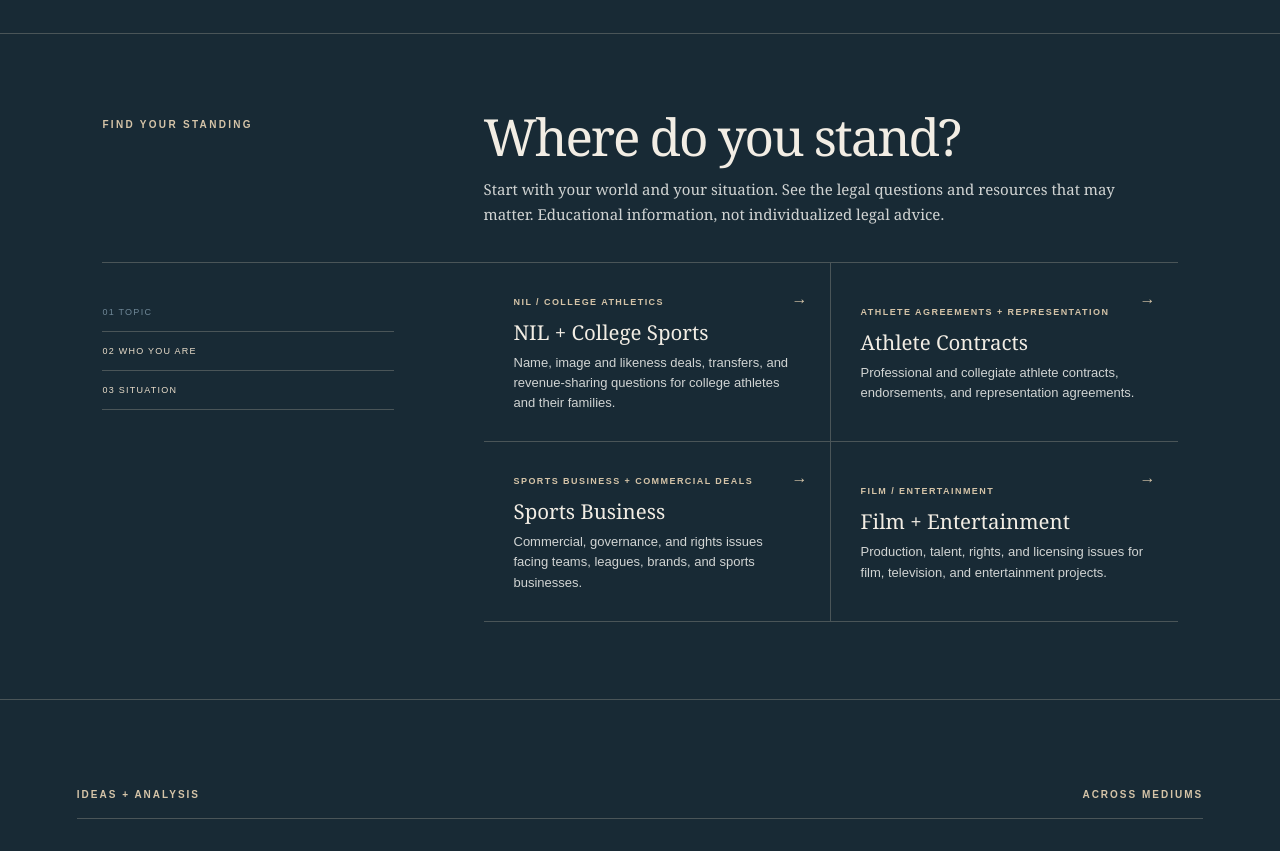
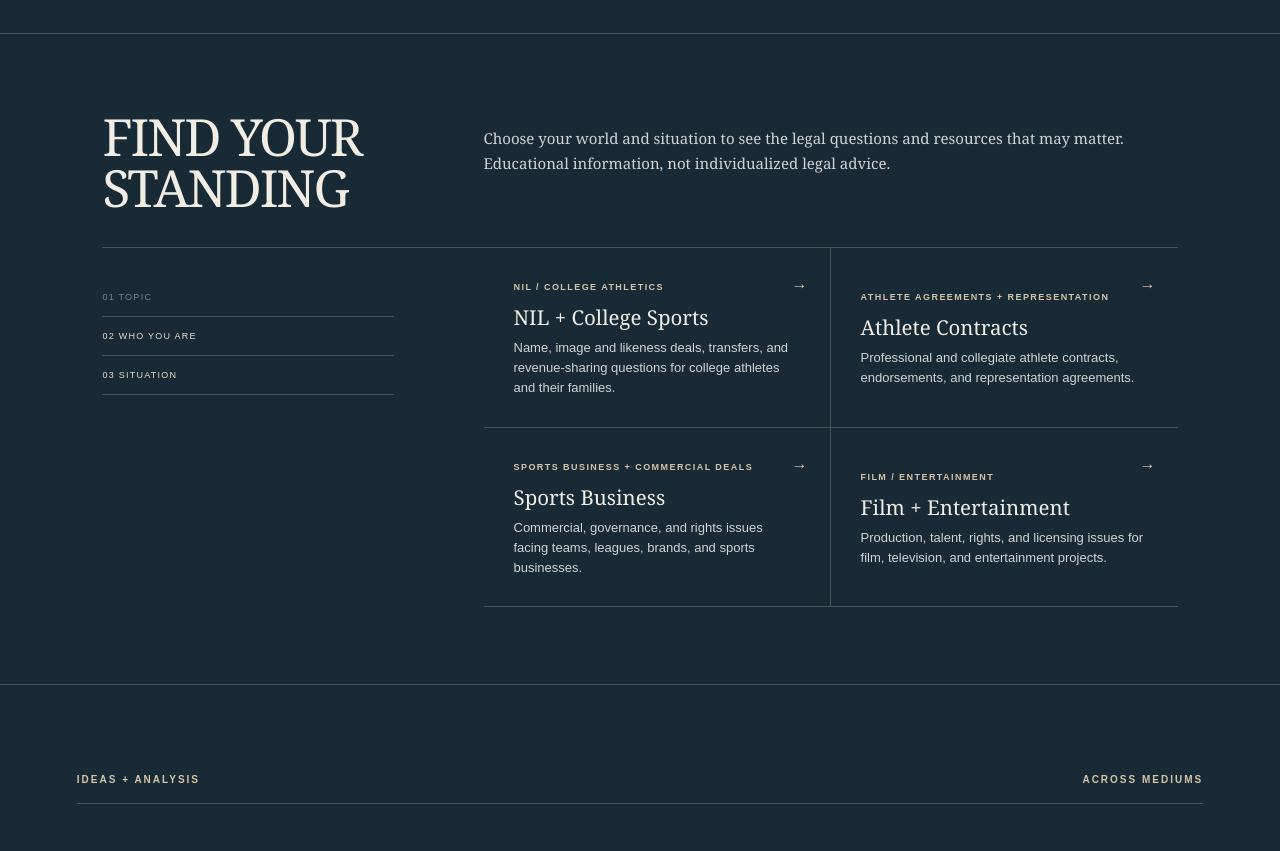
Before and after one commit to alexkaglew-ux/legal-audit, a React (Vite) app: page / in a window 1280 px wide. Shown: the part 1160-2011 px from the top of the page. Built offline with nearby package versions, Linux system fonts and the light colour scheme.

Commit message:
Compact Find Your Standing introduction

```diff
--- a/src/components/IssueExplorer.jsx
+++ b/src/components/IssueExplorer.jsx
@@ -10,7 +10,7 @@ export default function IssueExplorer(){
  const selectPersona=id=>{setPersonaId(id);setIssueId(null)};
  const step=!path?1:!personaId?2:3;
  return <section className="issue-explorer section" id="issue-explorer" aria-labelledby="explorer-heading">
-   <div className="explorer-intro"><p className="eyebrow">FIND YOUR STANDING</p><h2 id="explorer-heading">Where do you stand?</h2><p className="explorer-deck">Start with your world and your situation. See the legal questions and resources that may matter. Educational information, not individualized legal advice.</p></div>
+   <div className="explorer-intro"><h2 className="eyebrow" id="explorer-heading">FIND YOUR STANDING</h2><p className="explorer-deck">Choose your world and situation to see the legal questions and resources that may matter. Educational information, not individualized legal advice.</p></div>
    <div className="explorer-workspace">
    <ol className="explorer-steps" aria-label="Explorer progress"><li className={step>=1?'done':''}>01 Topic</li><li className={step>=2?'done':''}>02 Who you are</li><li className={step>=3?'done':''}>03 Situation</li></ol>
    <div className="explorer-panel" aria-live="polite">
```
